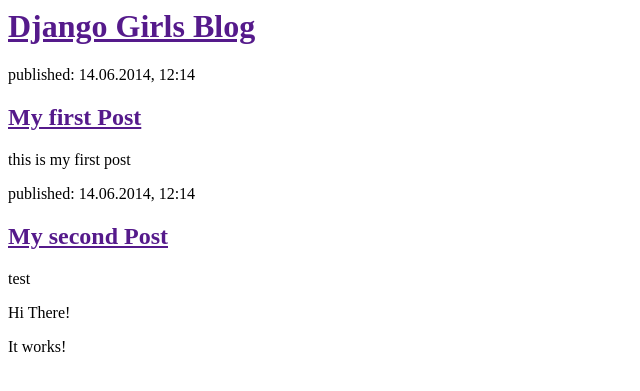
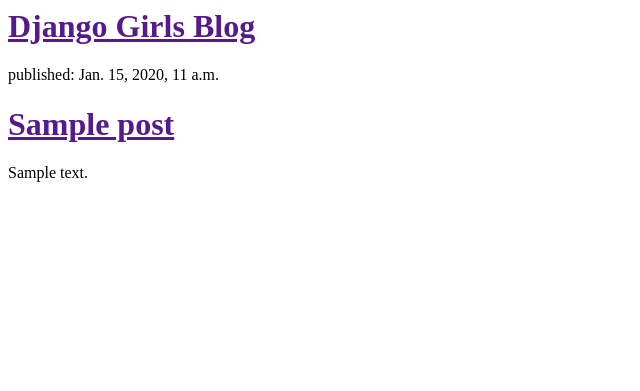
Before and after one commit to randyarguelles/philsmile, a Django app: template blog/templates/blog/post_list.html in a window 1280 px wide. Shown: the top 391 px of the page, without its empty margins (0-640 px from the left). Run offline with Django 3.2, Linux system fonts and the light colour scheme; the template is opened without the code that fills it: values that come from a table or form of the project are taken from there, others are empty; tables that the repository leaves empty hold one stand-in row (values such as "Sample post").

Commit message:
modified templates

```diff
--- a/blog/templates/blog/post_list.html
+++ b/blog/templates/blog/post_list.html
@@ -6,20 +6,14 @@
 		<div>
 			<h1><a href="">Django Girls Blog</a></h1>
 		</div>
+		{% for post in posts %}
+			<div>
+				<p>published: {{ post.published_date}} </p>
+				<h1> <a href=""> {{post.title}}</a></h1>
+				<p> {{ post.text|linebreaksbr }}</p>
+			</div>
+		{% endfor %}
 
-		<div>
-			<p>published: 14.06.2014, 12:14</p>
-			<h2><a href=""> My first Post</a></h2>
-			<p>this is my first post</p>
-		</div>
 
-		<div>
-			<p>published: 14.06.2014, 12:14</p>
-			<h2><a href="">My second Post</a></h2>
-			<p>test</p>
-		</div>
-
-		<p> Hi There!  </p>
-		<p> It works! </p>
 	</body>
 </html>
--- a/blog/views.py
+++ b/blog/views.py
@@ -1,6 +1,8 @@
 from django.shortcuts import render
-
+from django.utils import timezone
+from .models import Post
 # Create your views here.
 
 def post_list(request):
-	return render(request, 'blog/post_list.html', {})
+	posts = Post.objects.filter(published_date__lte=timezone.now()).order_by('published_date')
+	return render(request, 'blog/post_list.html', {'posts':posts})
```
